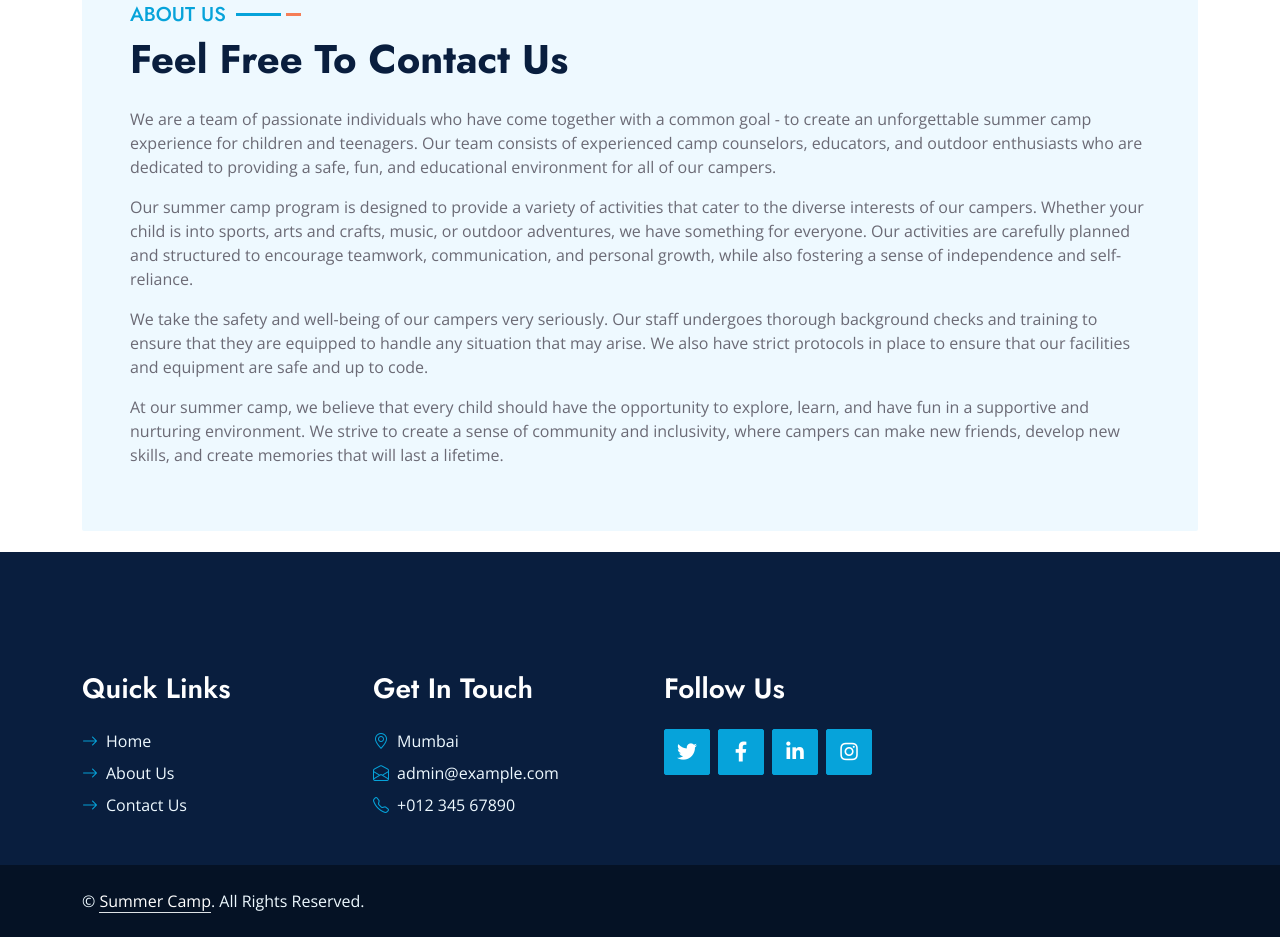
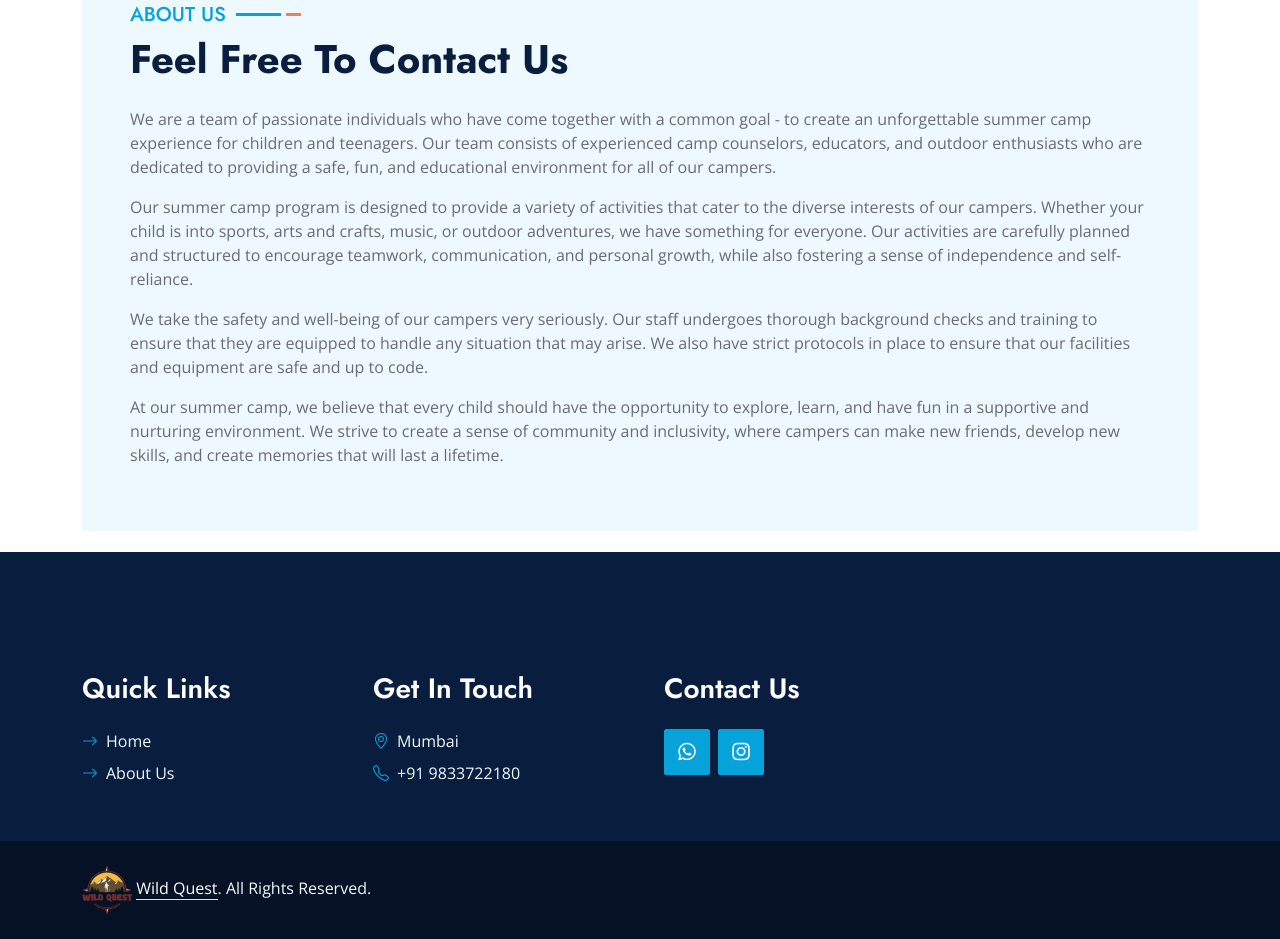
Before and after one commit to ashyshyadav/Wild-Quest, a plain HTML site: page about.html in a window 1280 px wide. Shown: the part 480-1419 px from the top of the page. Drawn offline with nearby package versions, Linux system fonts and the light colour scheme.

Commit message:
Footer Fixes

```diff
--- a/about.html
+++ b/about.html
@@ -60,7 +60,7 @@
             <div class="navbar-nav ms-auto py-0">
                 <a href="index.html" class="nav-item nav-link">Home</a>
                 <a href="#" class="nav-item nav-link active">About</a>
-                <a href="contact.html" class="nav-item nav-link">Contact</a>
+                <!-- <a href="contact.html" class="nav-item nav-link">Contact</a> -->
             </div>
         </div>
     </nav>
@@ -148,31 +148,38 @@
     </div>
     <!-- Contact End -->
 
+    <div class="margin-5"></div>
     <!-- Footer Start -->
-    <div class="container-fluid bg-dark text-light py-5 wow fadeInUp" data-wow-delay="0.3s" style="margin-top: -75px;">
+    <div class="container-fluid bg-dark text-light py-5 wow fadeInUp mt-.5" data-wow-delay="0.3s"
+        style="margin-top: -75px;">
         <div class="container pt-5">
             <div class="row g-5 pt-4">
                 <div class="col-lg-3 col-md-6">
                     <h3 class="text-white mb-4">Quick Links</h3>
                     <div class="d-flex flex-column justify-content-start">
-                        <a class="text-light mb-2" href="index.html"><i class="bi bi-arrow-right text-primary me-2"></i>Home</a>
-                        <a class="text-light mb-2" href="about.html"><i class="bi bi-arrow-right text-primary me-2"></i>About Us</a>
-                        <a class="text-light" href="contact.html"><i class="bi bi-arrow-right text-primary me-2"></i>Contact Us</a>
+                        <a class="text-light mb-2" href="index.html"><i
+                                class="bi bi-arrow-right text-primary me-2"></i>Home</a>
+                        <a class="text-light mb-2" href="about.html"><i
+                                class="bi bi-arrow-right text-primary me-2"></i>About Us</a>
+                        <!-- <a class="text-light" href="contact.html"><i
+                                class="bi bi-arrow-right text-primary me-2"></i>Contact Us</a> -->
                     </div>
                 </div>
                 <div class="col-lg-3 col-md-6">
                     <h3 class="text-white mb-4">Get In Touch</h3>
                     <p class="mb-2"><i class="bi bi-geo-alt text-primary me-2"></i>Mumbai</p>
-                    <p class="mb-2"><i class="bi bi-envelope-open text-primary me-2"></i>admin@example.com</p>
-                    <p class="mb-0"><i class="bi bi-telephone text-primary me-2"></i>+012 345 67890</p>
+                    <!-- <p class="mb-2"><i class="bi bi-envelope-open text-primary me-2"></i>admin@example.com</p> -->
+                    <p class="mb-0"><i class="bi bi-telephone text-primary me-2"></i>+91 9833722180</p>
                 </div>
                 <div class="col-lg-3 col-md-6">
-                    <h3 class="text-white mb-4">Follow Us</h3>
+                    <h3 class="text-white mb-4">Contact Us</h3>
                     <div class="d-flex">
-                        <a class="btn btn-lg btn-primary btn-lg-square rounded me-2" href="#"><i class="fab fa-twitter fw-normal"></i></a>
-                        <a class="btn btn-lg btn-primary btn-lg-square rounded me-2" href="#"><i class="fab fa-facebook-f fw-normal"></i></a>
-                        <a class="btn btn-lg btn-primary btn-lg-square rounded me-2" href="#"><i class="fab fa-linkedin-in fw-normal"></i></a>
-                        <a class="btn btn-lg btn-primary btn-lg-square rounded" href="#"><i class="fab fa-instagram fw-normal"></i></a>
+                        <!-- <a class="btn btn-lg btn-primary btn-lg-square rounded me-2" href="#"><i class="fab fa-twitter fw-normal"></i></a> -->
+                        <!-- <a class="btn btn-lg btn-primary btn-lg-square rounded me-2" href="#"><i class="fab fa-facebook-f fw-normal"></i></a> -->
+                        <a class="btn btn-lg btn-primary btn-lg-square rounded me-2" href="https://wa.me/9833722180"><i
+                                class="fab fa-whatsapp fw-normal"></i></a>
+                        <a class="btn btn-lg btn-primary btn-lg-square rounded"
+                            href="https://www.instagram.com/_wildquest_/"><i class="fab fa-instagram fw-normal"></i></a>
                     </div>
                 </div>
             </div>
@@ -182,7 +189,8 @@
         <div class="container">
             <div class="row g-0">
                 <div class="col-md-6 text-center text-md-start">
-                    <p class="mb-md-0">&copy; <a class="text-white border-bottom" href="#">Summer Camp</a>. All Rights Reserved.</p>
+                    <p class="mb-md-0"><img width="50px" height="50px" src="img/logo.png">&nbsp;<a
+                            class="text-white border-bottom" href="#">Wild Quest</a>. All Rights Reserved.</p>
                 </div>
             </div>
         </div>
--- a/css/style.css
+++ b/css/style.css
@@ -402,7 +402,7 @@ h6,
     white-space: nowrap;
     overflow: hidden;
     animation:
-        typing 2s steps(15),
+        typing 2s steps(20),
         cursor .4s step-end infinite alternate;
 }
 
```
Also changed, not shown: contact.html (+20 -12 lines), index.html (+17 -16 lines), plan_a.html (+17 -9 lines), plan_a2.html (+16 -9 lines).
